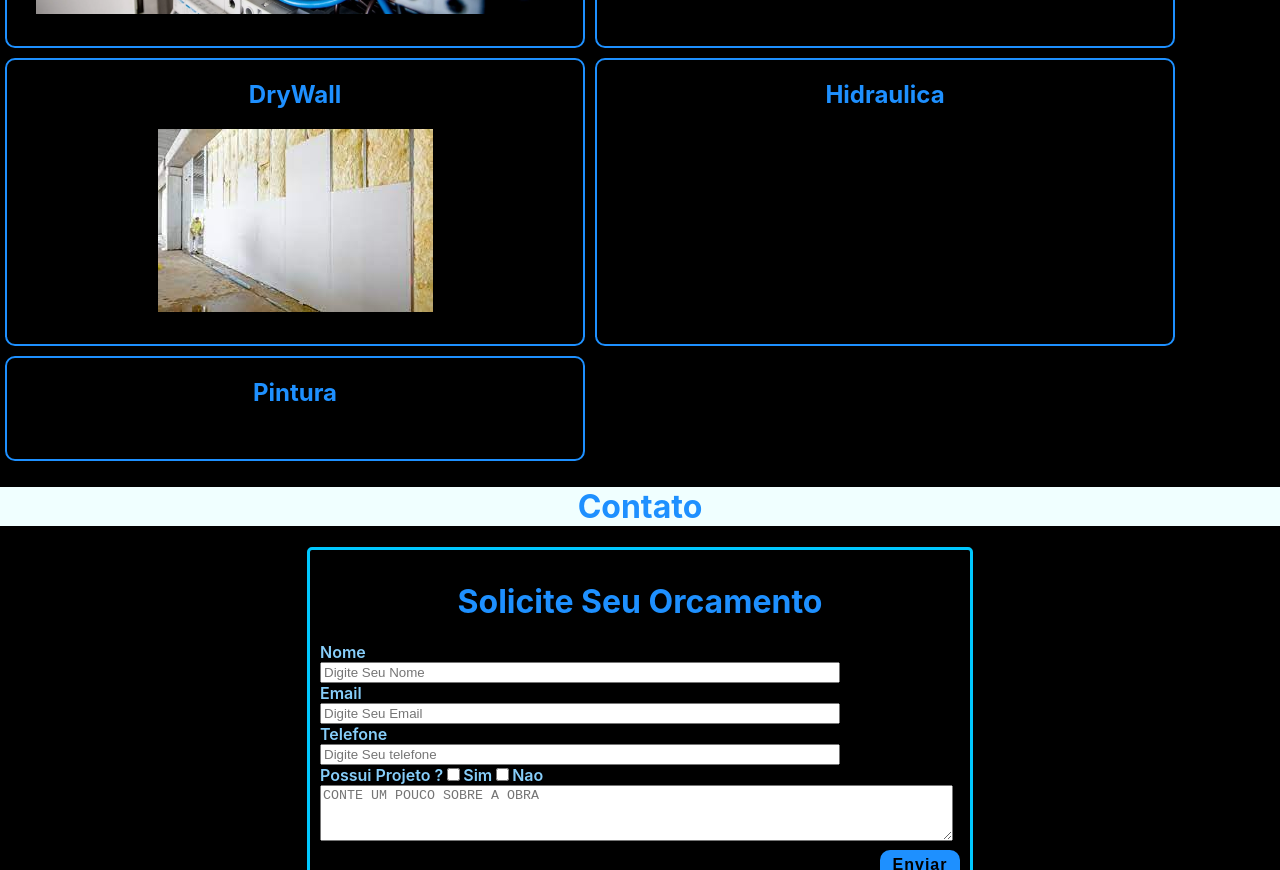
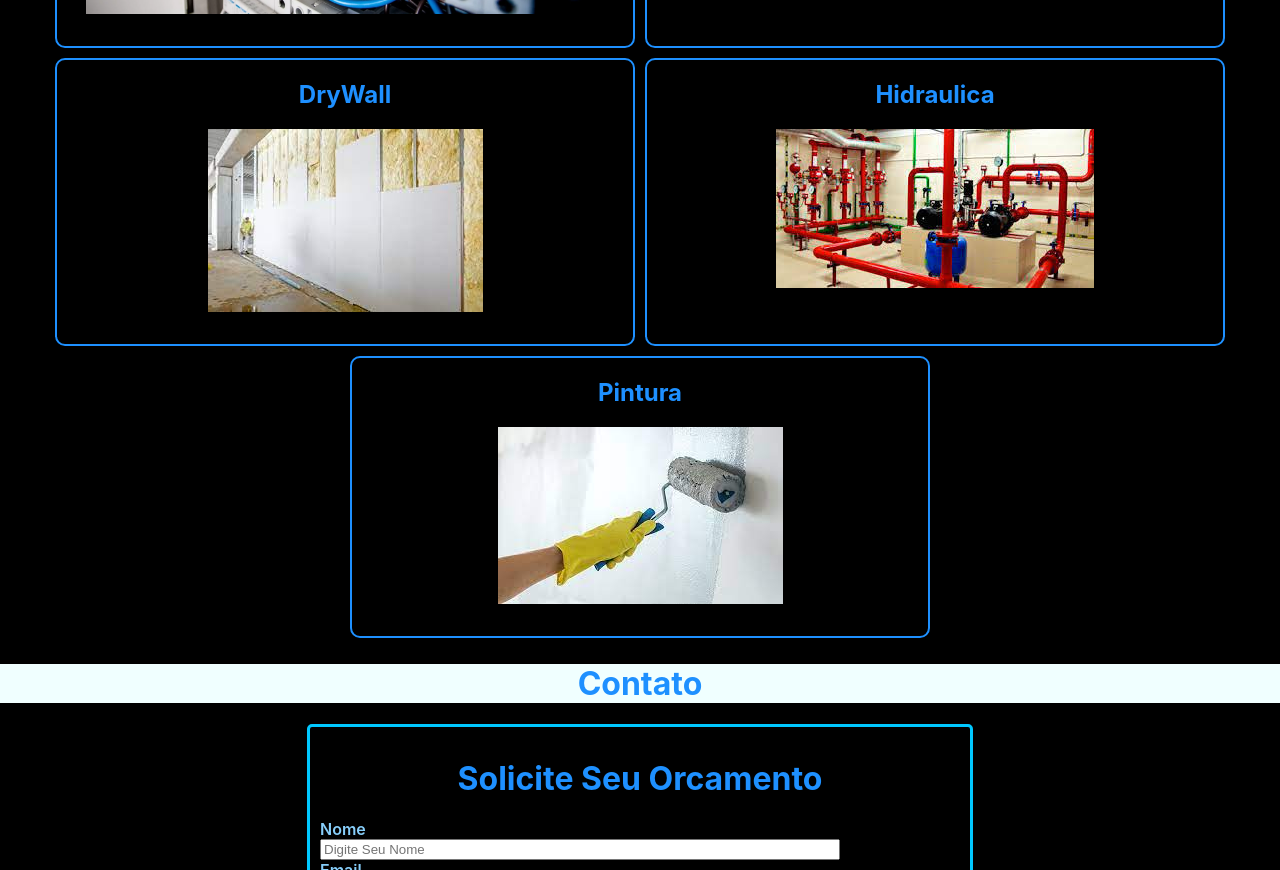
Before and after one commit to brainsteeldrywork/brainsteeldrywork.github.io, a React (Create React App) app: page / in a window 1280 px wide. Shown: the part 680-1550 px from the top of the page. Built offline with nearby package versions, Linux system fonts and the light colour scheme.

Commit message:
servicos

```diff
--- a/src/components/mainServices.jsx
+++ b/src/components/mainServices.jsx
@@ -5,6 +5,8 @@ import "../styles/mainStyles.css";
 import Eletrica from "../images/Servicos/Quadro-de-distribuicao-1024x681.png"
 import Cftv from "../images/Servicos/cftv.jpg"
 import Drywall from "../images/Servicos/Drywall.jpg"
+import Hidraulica from "../images/Servicos/Hidraulica.jpg"
+import Pintura from "../images/Servicos/Pintura.jpg"
 
 // import Brasilit from "../images/LogoMarcas/Brasilit_.jpg"
 // import Ecophon from "../images/LogoMarcas/Ecophon.png"
@@ -44,13 +46,13 @@ function Main() {
 
                     <div>
                         <h2>Hidraulica</h2>
-                        <img src="" alt="" />
+                        <img src={Hidraulica} alt="" />
                         <p></p>
                     </div>
 
                     <div>
                         <h2>Pintura</h2>
-                        <img src="" alt="" />
+                        <img src={Pintura} alt="" />
                         <p></p>
                     </div>
 
--- a/src/styles/mainStyles.css
+++ b/src/styles/mainStyles.css
@@ -19,6 +19,7 @@
 .servicos {
     display: flex;
     flex-wrap: wrap;
+    justify-content: center;
 }
 
 .servicos div {
```
Also changed, not shown: src/images/Servicos/Hidraulica.jpg (added), src/images/Servicos/Pintura.jpg (added).
